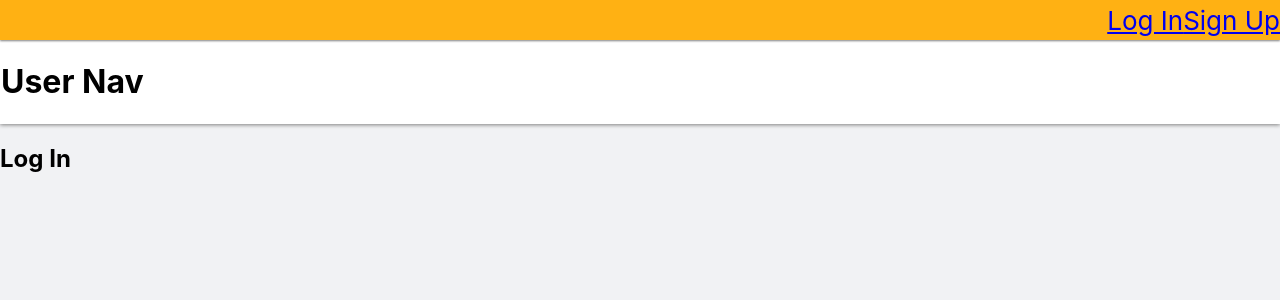
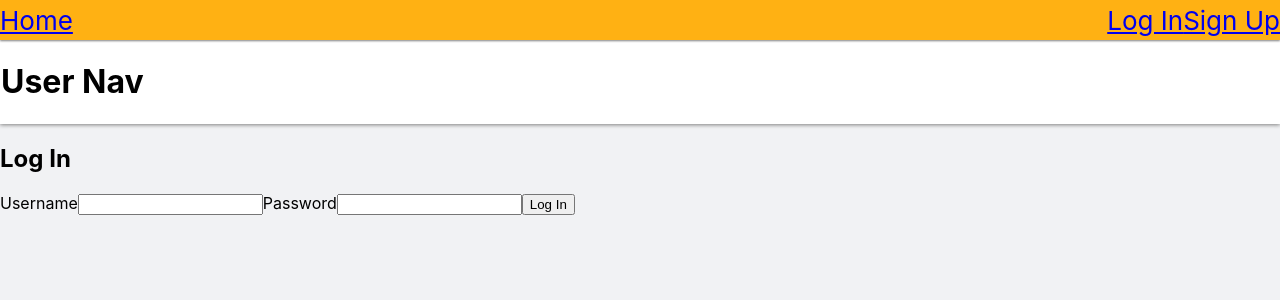
Before and after one commit to gsuemith/summer-friendship-react, a React (Create React App) app: page /login in a window 1280 px wide. Shown: the top 300 px of the page. Built offline with nearby package versions, Linux system fonts and the light colour scheme.

Commit message:
log in validation working

```diff
--- a/db.json
+++ b/db.json
@@ -7,16 +7,10 @@
       "name": "Jean Smith"
     },
     {
-      "username": "gsuemith",
-      "password": "password",
-      "name": "Garrick Suemith",
+      "username": "garrick",
+      "name": "Garrick",
+      "password": "$2a$10$fTn2Bu5W7iINPUkjUBeXDOeIAv3RHlFqJCXtsS/79lMk/SY9lZJ0O",
       "id": 1001
-    },
-    {
-      "username": "gsuemith1",
-      "password": "password",
-      "name": "Garrick Suemith",
-      "id": 1002
     }
   ],
   "child": [
@@ -26,20 +20,6 @@
       "password": "password",
       "name": "Jim Smith",
       "parentId": 1000
-    },
-    {
-      "username": "garrick",
-      "password": "password",
-      "name": "Garrick Suemith",
-      "parentId": 1001,
-      "id": 2001
-    },
-    {
-      "username": "garrick1",
-      "password": "password",
-      "name": "Garrick Suemith",
-      "parentId": 1000,
-      "id": 2002
     }
   ],
   "director": [
--- a/package.json
+++ b/package.json
@@ -7,6 +7,8 @@
     "@testing-library/react": "^11.2.5",
     "@testing-library/user-event": "^12.8.0",
     "axios": "^0.21.1",
+    "bcrypt": "^5.0.1",
+    "bcryptjs": "^2.4.3",
     "json-server": "^0.16.3",
     "react": "^17.0.1",
     "react-dom": "^17.0.1",
--- a/src/components/Header.js
+++ b/src/components/Header.js
@@ -20,7 +20,7 @@ function Header() {
   return (
 
     <AppHeader>
-      <div></div>
+      <Link to="/">Home</Link>
       <nav>
         <Link to="/login">Log In</Link>
         <Link to="/account/create">Sign Up</Link>
--- a/src/views/CreateAccount.js
+++ b/src/views/CreateAccount.js
@@ -19,6 +19,9 @@ const initialErrors = {
   password: "",
   terms: ""
 }
+
+const bcrypt = require('bcryptjs');
+const saltRounds = 10;
 
 function CreateAccount() {
   const [formValues, setFormValues] = useState(initialForm);
@@ -91,7 +94,6 @@ function CreateAccount() {
 
     const newUser = {
       username: formValues.username,
-      password: formValues.password,
       name: formValues.name,
     }
 
@@ -102,6 +104,11 @@ function CreateAccount() {
           newUser.parentId = parent.id;
         }
 
+        //hash password
+        bcrypt.genSalt(saltRounds, (err, salt) => {
+          bcrypt.hash(formValues.password, salt, (err, hash) => {
+            newUser.password = hash;
+
             axios.post(`${URL}/${formValues.type}`, newUser)
               .then(res => {
                 console.log(res.data)
@@ -110,6 +117,9 @@ function CreateAccount() {
               .catch(err => {
                 console.log("User account not created:", err)
               })
+          });
+        });
+
       })
       .catch(err => {
         console.log("User account not created:", err)
--- a/src/views/Login.js
+++ b/src/views/Login.js
@@ -1,9 +1,75 @@
-import React from 'react'
+import React, { useState } from 'react'
+import axios from 'axios'
+
+const URL = "http://localhost:5000"
+const bcrypt = require('bcryptjs')
+
+const initForm = {
+  username: '',
+  password: ''
+}
 
 function Login() {
+  const [form, setForm] = useState(initForm)
+
+  const onChange = evt => {
+    const { name, value } = evt.target;
+
+    setForm({...form, [name]: value})
+  }
+
+  const onSubmit = evt => {
+    evt.preventDefault();
+
+    axios.all([
+      //get user
+      axios.get(`${URL}/parent?username=${form.username}`),
+      axios.get(`${URL}/child?username=${form.username}`)
+    ])
+    .then(res => {
+      const user = res.filter(result => {
+        return  result.data.length > 0
+      })[0].data[0];
+
+      //check password
+      if(user){
+        bcrypt.compare(
+          form.password,
+          user.password,
+          (err, result) => {
+            if(result){
+              alert("Logged In")
+            } else {
+              console.log("Please check username and password")
+            }
+          }
+        );
+      }
+    })
+    .catch(err => {
+      console.log("Please check username and password", err)
+    })
+  }
   return (
     <div>
       <h2>Log In</h2>
+      <form onSubmit={onSubmit}>
+        <label>
+          Username
+          <input type="text"
+            name="username"
+            onChange={onChange}
+          />
+        </label>
+        <label>
+          Password
+          <input type="password"
+            name="password"
+            onChange={onChange}
+          />
+        </label>
+        <button>Log In</button>
+      </form>
     </div>
   )
 }
```
Also changed, not shown: 1 other file (tests, documents, lock files or other folders). Lines whose indentation alone changed are shown as unchanged.
